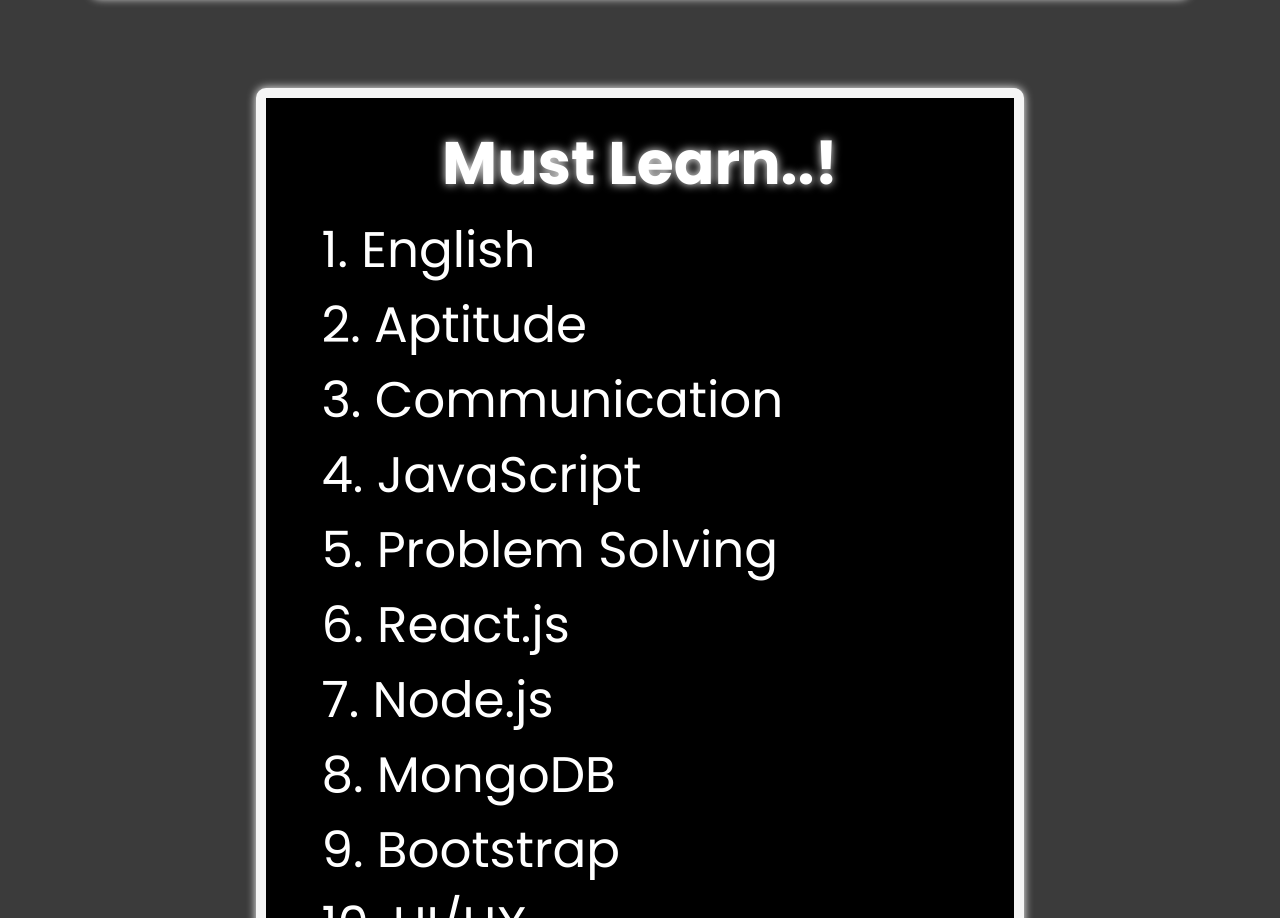
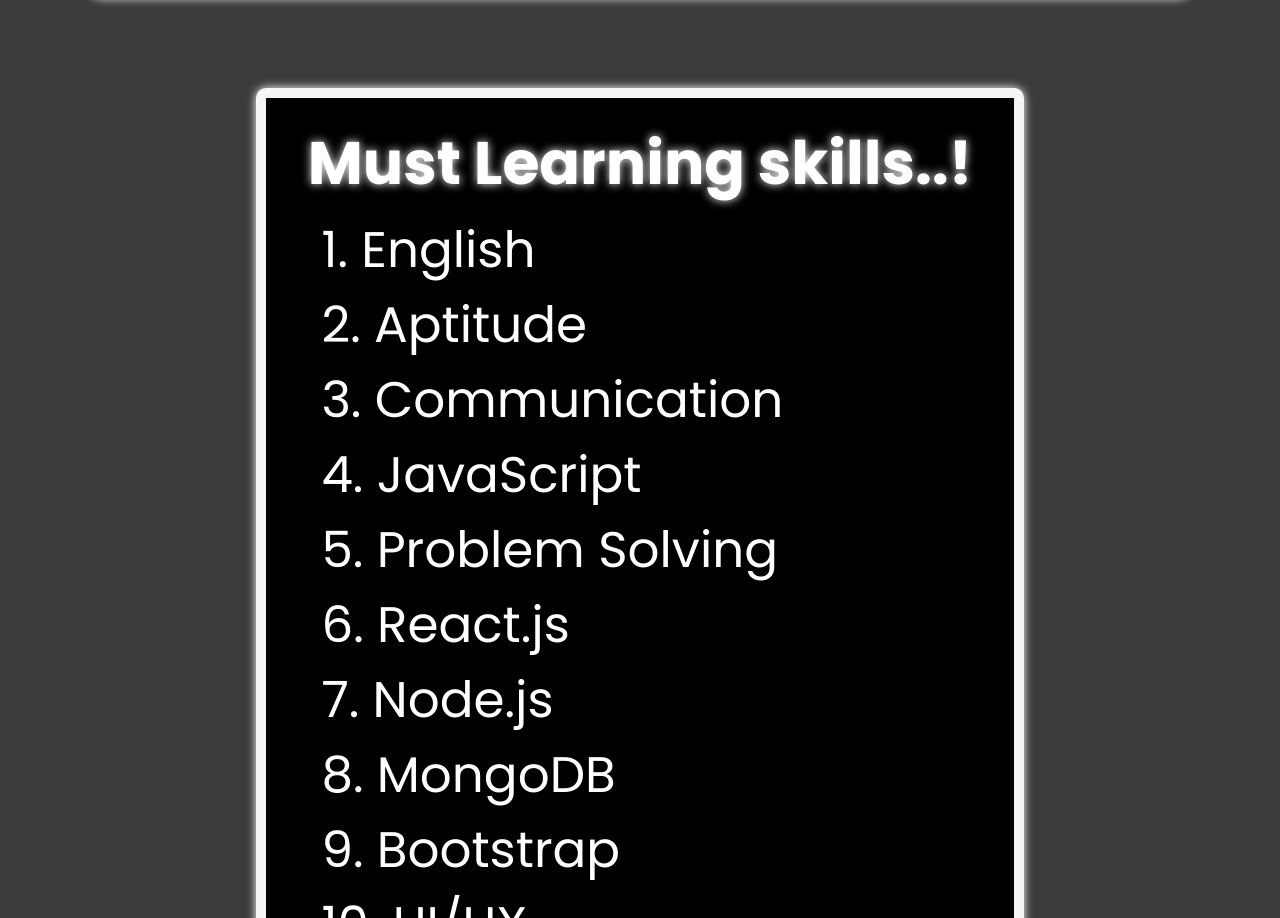
Before and after one commit to rishirocks/rocky-self-planned-web, a plain HTML site: page index.html in a window 1280 px wide. Shown: the part 3909-4827 px from the top of the page. Drawn offline with Linux system fonts and the light colour scheme.

Commit message:
Update index.html

```diff
--- a/index.html
+++ b/index.html
@@ -156,7 +156,7 @@
 
         <section>
             <div class="to_learn">
-                <h2>Must Learn..!</h2>
+                <h2>Must Learning skills..!</h2>
                 <p>1. English</p>
                 <p>2. Aptitude</p>
                 <p>3. Communication</p>
```
